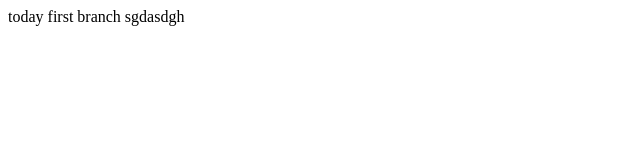
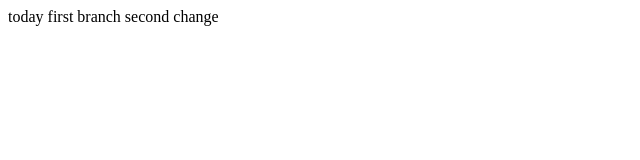
Before and after one commit to vikasmighty/test-demo, a plain HTML site: page blog.html in a window 1280 px wide. Shown: the full height of the page, 0-640 px from the left. Drawn offline with Linux system fonts and the light colour scheme.

Commit message:
commit 2nd changes

```diff
--- a/blog.html
+++ b/blog.html
@@ -4,6 +4,6 @@
 	<title>blog1</title>
 </head>
 <body>
-today first branch sgdasdgh
+today first branch second change
 </body>
 </html>
```
